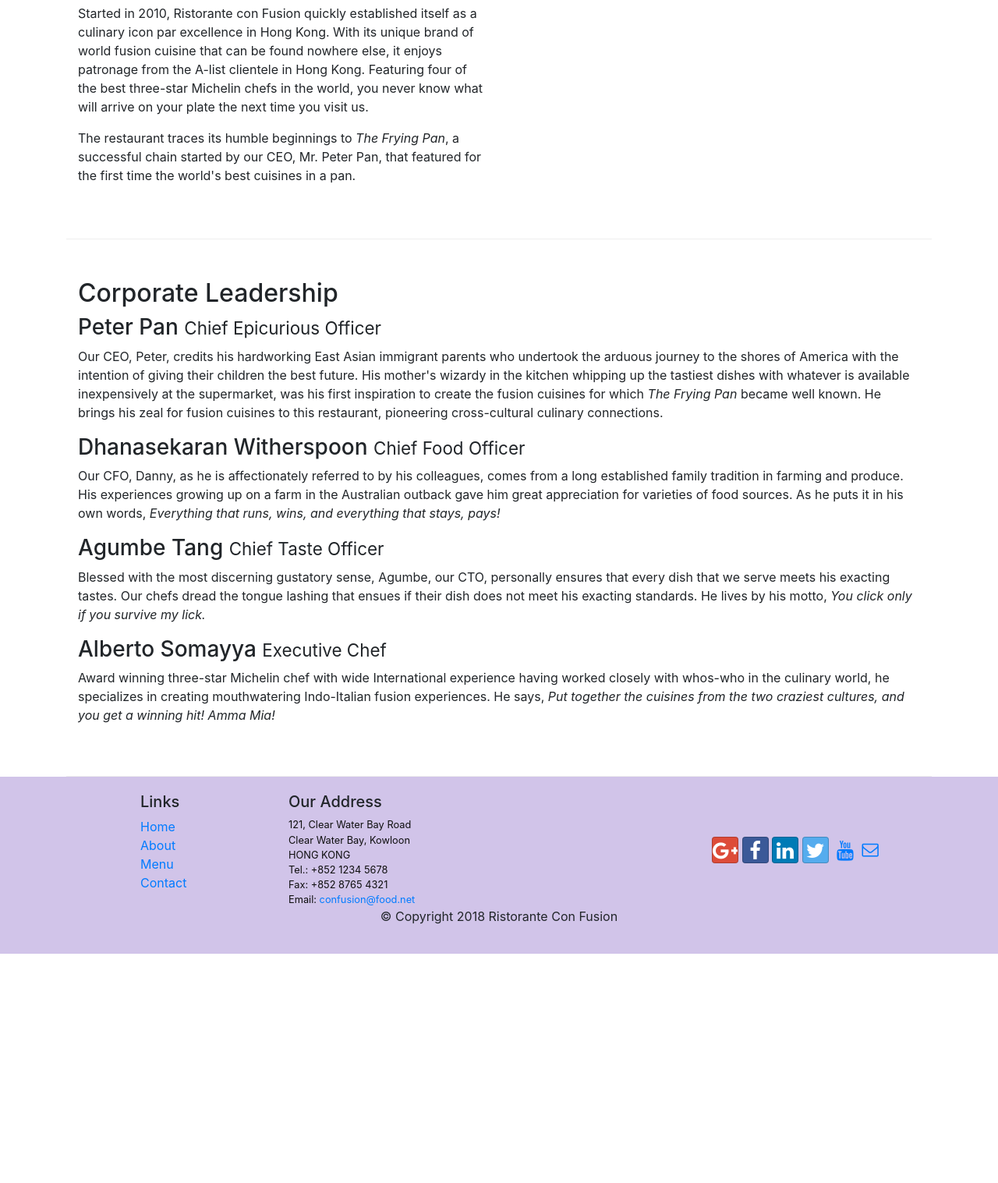
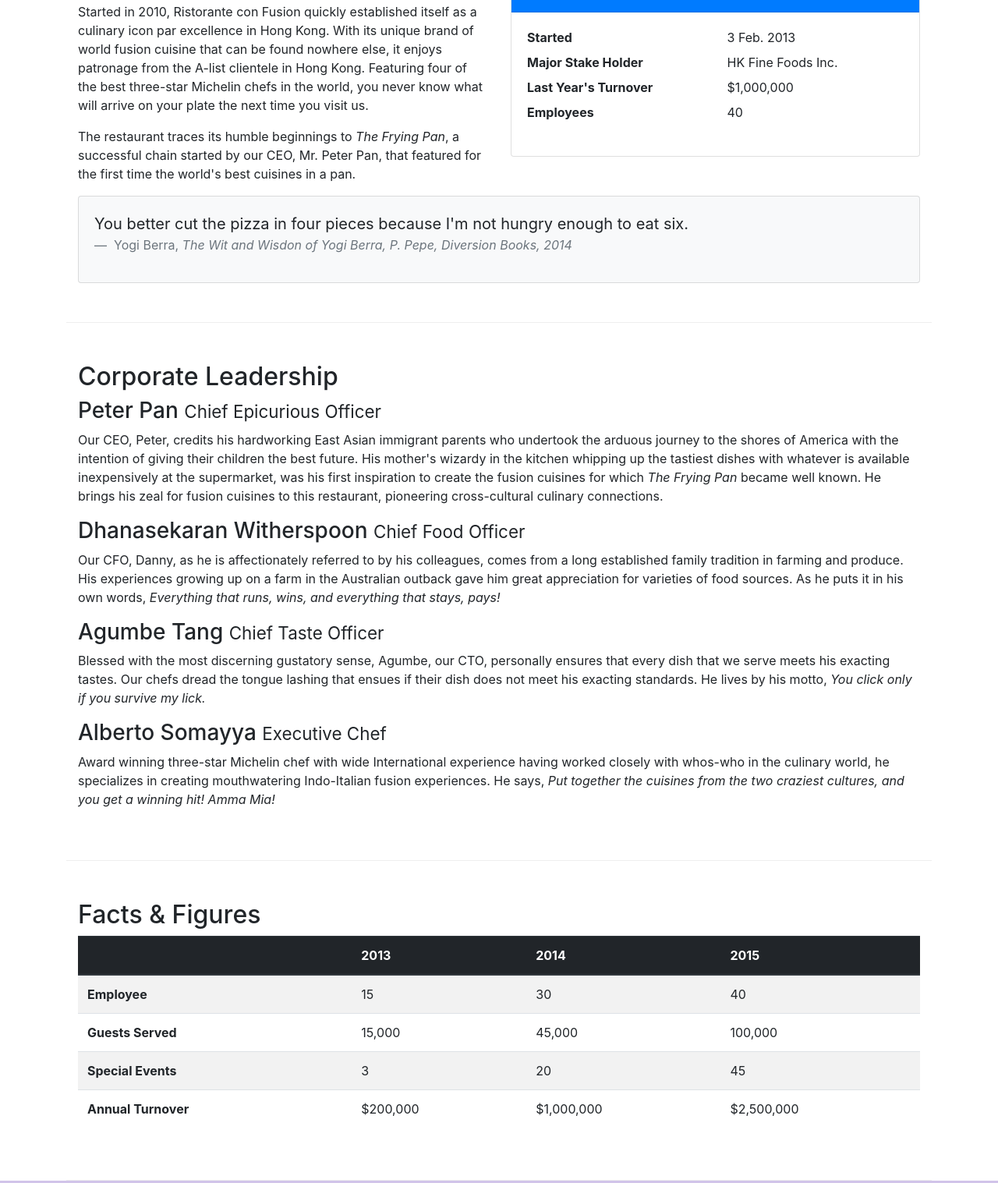
Before and after one commit to sanjitkapoor/learning, a website: page aboutus.html in a window 1280 px wide. Shown: the part 558-2075 px from the top of the page at 78% size. Before the commit the page ends 1781 px from the top, so only its background shows below. Drawn offline with nearby package versions, Linux system fonts and the light colour scheme.

Commit message:
tables and cards

```diff
--- a/aboutus.html
+++ b/aboutus.html
@@ -63,13 +63,43 @@
             </div>
         </div>
 
-        <div class="row row-content align-items-center">
+        <div class="row row-content ">
             <div class="col-12 col-sm-6">
                 <h2>Our History</h2>
                 <p>Started in 2010, Ristorante con Fusion quickly established itself as a culinary icon par excellence in Hong Kong. With its unique brand of world fusion cuisine that can be found nowhere else, it enjoys patronage from the A-list clientele in Hong Kong.  Featuring four of the best three-star Michelin chefs in the world, you never know what will arrive on your plate the next time you visit us.</p>
                 <p>The restaurant traces its humble beginnings to <em>The Frying Pan</em>, a successful chain started by our CEO, Mr. Peter Pan, that featured for the first time the world's best cuisines in a pan.</p>
             </div>
-            <div>
+            <div class="col-sm">
+                <div class="card">
+                    <h3 class="card-header bg-primary text-white">Facts At a Glance</h3>
+                    <div class="card-body">
+                        <dl class="row">
+                            <dt class="col-6">Started</dt>
+                            <dd class="col-6">3 Feb. 2013</dd>
+                            <dt class="col-6">Major Stake Holder</dt>
+                            <dd class="col-6">HK Fine Foods Inc.</dd>
+                            <dt class="col-6">Last Year's Turnover</dt>
+                            <dd class="col-6">$1,000,000</dd>
+                            <dt class="col-6">Employees</dt>
+                            <dd class="col-6">40</dd>
+                        </dl>
+                    </div>
+                </div>
+            </div>
+            <div class="col-12">
+                <div class="card card-body bg-light">
+                    <blockquote class="blockquote">
+                        <p class="mb-0">
+                        You better cut the pizza in four pieces because I'm not hungry enough to eat six.
+                        </p>
+                        <footer class="blockquote-footer">
+                            Yogi Berra,
+                            <cite title="Souce Title">
+                            The Wit and Wisdon of Yogi Berra, P. Pepe, Diversion Books, 2014
+                            </cite>
+                        </footer>
+                    </blockquote>
+                </div>
             </div>
         </div>
 
@@ -85,6 +115,53 @@
                 <p class="d-none d-sm-block">Blessed with the most discerning gustatory sense, Agumbe, our CTO, personally ensures that every dish that we serve meets his exacting tastes. Our chefs dread the tongue lashing that ensues if their dish does not meet his exacting standards. He lives by his motto, <em>You click only if you survive my lick.</em></p>
                 <h3>Alberto Somayya <small>Executive Chef</small></h3>
                 <p class="d-none d-sm-block">Award winning three-star Michelin chef with wide International experience having worked closely with whos-who in the culinary world, he specializes in creating mouthwatering Indo-Italian fusion experiences. He says, <em>Put together the cuisines from the two craziest cultures, and you get a winning hit! Amma Mia!</em></p>
+            </div>
+        </div>
+
+        <div class="row row-content">
+            <div class="col-12 colsm-9">
+                <h2>Facts &amp; Figures</h2>
+                <div class="table-responsive">
+                    <table class="table table-striped">
+                        <thead class="thead-dark">
+                            <tr>
+                                <th>&nbsp;</th>
+                                <th>2013</th>
+                                <th>2014</th>
+                                <th>2015</th>
+                            </tr>
+                        </thead>
+                        <tbody>
+                            <tr>
+                                <th>Employee</th>
+                                <td>15</td>
+                                <td>30</td>
+                                <td>40</td>
+                            </tr>
+                            <tr>
+                                <th>Guests Served</th>
+                                <td>15,000</td>
+                                <td>45,000</td>
+                                <td>100,000</td>
+                            </tr>
+                            <tr>
+                                <th>Special Events</th>
+                                <td>3</td>
+                                <td>20</td>
+                                <td>45</td>
+                            </tr>
+                            <tr>
+                                <th>Annual Turnover</th>
+                                <td>$200,000</td>
+                                <td>$1,000,000</td>
+                                <td>$2,500,000</td>
+                            </tr>
+                        </tbody>
+                    </table>
+                </div>
+            </div>
+            <div class="col-12 col-sm-3">
+
             </div>
         </div>
 
```
